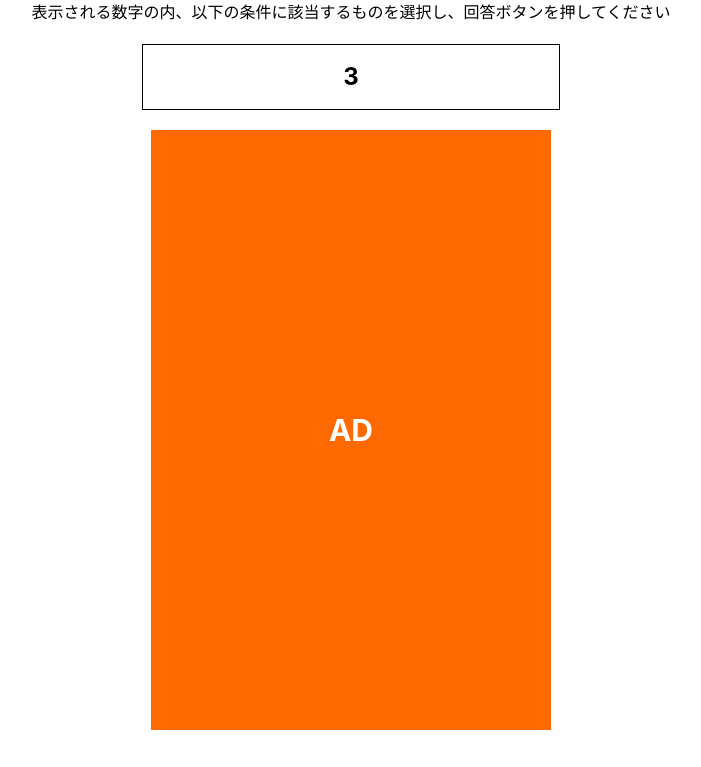
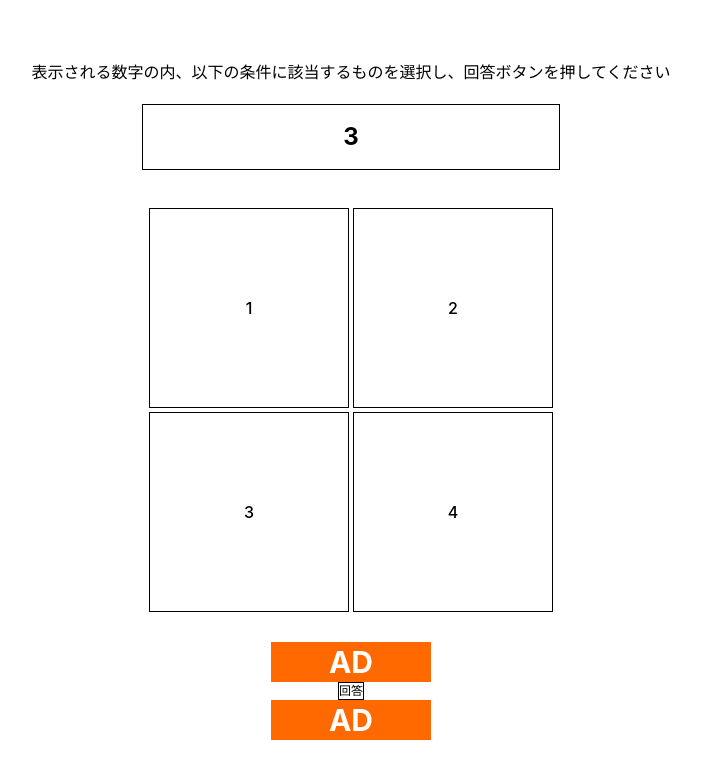
Before and after one commit to kenkenman07/slyware, a React (Vite) app in the folder app/frontend/: page /1 in a window 1280 px wide. Shown: the top 767 px of the page, without its empty margins (289-990 px from the left). Built offline with nearby package versions, Linux system fonts and the light colour scheme.

Commit message:
場所的誤タップを追加

```diff
--- a/app/frontend/src/App.tsx
+++ b/app/frontend/src/App.tsx
@@ -4,13 +4,14 @@ import Start from "./pages/Start";
 import Correct from "./pages/Correct";
 import Incorrect from "./pages/Incorrect";
 import Ad from "./pages/Ad";
+import Page2 from "./pages/Page2";
 
 function App() {
   return (
     <BrowserRouter>
       <Routes>
         <Route path="/" element={<Start />} />
-        <Route path="/1" element={<Page1 />} />
+        <Route path="/1" element={<Page2 />} />
         <Route path="correct" element={<Correct />} />
         <Route path="in" element={<Incorrect />} />
         <Route path="ad" element={<Ad />} />
--- a/app/frontend/src/api/apiClient.ts
+++ b/app/frontend/src/api/apiClient.ts
@@ -1,13 +1,12 @@
+const API_URL = import.meta.env.VITE_API_URL;
+
 export const apiClient = {
   async countUp(pageName: string): Promise<void> {
     const params = new URLSearchParams({ pageName });
 
-    const res = await fetch(
-      `http://localhost:3000/page/count?${params.toString()}`,
-      {
-        method: "GET",
-      }
-    );
+    const res = await fetch(`${API_URL}/page/count?${params.toString()}`, {
+      method: "GET",
+    });
 
     if (!res.ok) {
       throw new Error("ページカウントに失敗しました");
--- /dev/null
+++ b/app/frontend/src/pages/Page2.tsx
@@ -0,0 +1,113 @@
+import { useEffect, useState } from "react";
+import { useNavigate } from "react-router-dom";
+import { apiClient } from "../api/apiClient";
+
+const Page2 = () => {
+  const [selectedPhoto, setSelectedPhoto] = useState(0);
+  const [showModal, setShowModal] = useState(false);
+  const navigate = useNavigate();
+
+  useEffect(() => {
+    const timer = setTimeout(() => {
+      setShowModal(true);
+    }, 3700);
+
+    return () => clearTimeout(timer);
+  }, []);
+
+  const handleAnswer = async () => {
+    if (selectedPhoto === 3) {
+      navigate("/correct");
+      await apiClient.countUp("correct");
+    } else {
+      navigate("/in");
+      await apiClient.countUp("incorrect");
+    }
+  };
+
+  const handleAd = async () => {
+    await apiClient.countUp("ad");
+    navigate("/ad");
+  };
+
+  return (
+    <>
+      <div className="flex min-h-screen items-center justify-center">
+        <div className="flex flex-col items-center">
+          <div className="flex flex-col items-center gap-5">
+            <div className="font-medium">
+              表示される数字の内、以下の条件に該当するものを選択し、回答ボタンを押してください
+            </div>
+
+            <h1 className="text-2xl font-bold border px-50 py-4">3</h1>
+
+            <div className="p-4 w-110 h-110 flex items-center justify-center">
+              <div className="grid grid-cols-2 gap-1 font-medium">
+                <button
+                  onClick={() => setSelectedPhoto(1)}
+                  className={`border w-50 h-50  ${
+                    selectedPhoto === 1 ? "bg-red-500" : "hover:bg-red-300"
+                  }`}
+                >
+                  1
+                </button>
+                <button
+                  onClick={() => setSelectedPhoto(2)}
+                  className={`border w-50 h-50  ${
+                    selectedPhoto === 2 ? "bg-red-500" : "hover:bg-red-300"
+                  }`}
+                >
+                  2
+                </button>
+                <button
+                  onClick={() => setSelectedPhoto(3)}
+                  className={`border w-50 h-50  ${
+                    selectedPhoto === 3 ? "bg-red-500" : "hover:bg-red-300"
+                  }`}
+                >
+                  3
+                </button>
+                <button
+                  onClick={() => setSelectedPhoto(4)}
+                  className={`border w-50 h-50  ${
+                    selectedPhoto === 4 ? "bg-red-500" : "hover:bg-red-300"
+                  }`}
+                >
+                  4
+                </button>
+              </div>
+            </div>
+          </div>
+
+          <div className="text-white font-bold text-3xl mt-3">
+            <button
+              onClick={handleAd}
+              className="w-40 h-10 bg-orange-500 flex items-center justify-center"
+            >
+              AD
+            </button>
+          </div>
+          <button
+            type="button"
+            aria-label="submit-answer"
+            onClick={handleAnswer}
+            disabled={!selectedPhoto}
+            className="text-xs border  hover:bg-blue-300"
+          >
+            回答
+          </button>
+          <div className="text-white font-bold text-3xl ">
+            <button
+              onClick={handleAd}
+              className="w-40 h-10 bg-orange-500 flex items-center justify-center"
+            >
+              AD
+            </button>
+          </div>
+        </div>
+      </div>
+    </>
+  );
+};
+
+export default Page2;
```
Also changed, not shown: 2 other files (tests, documents, lock files or other folders).
